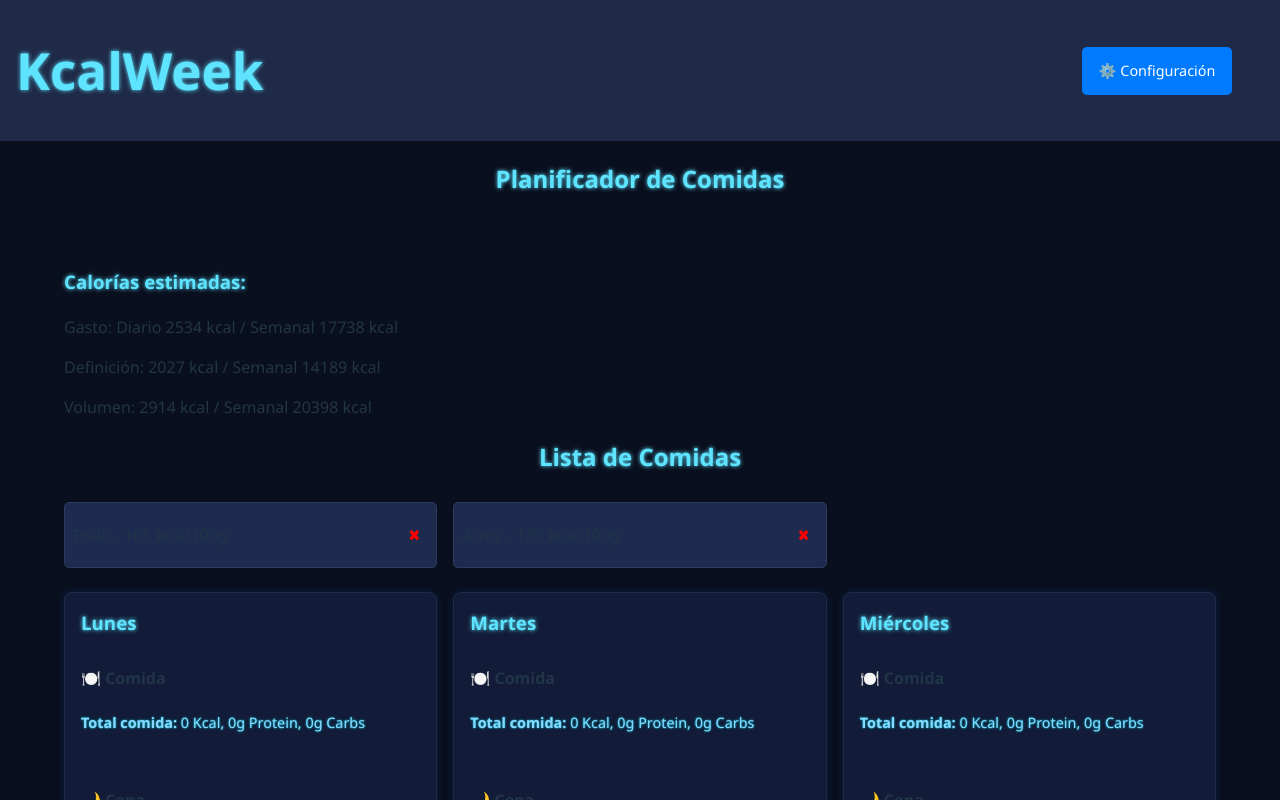
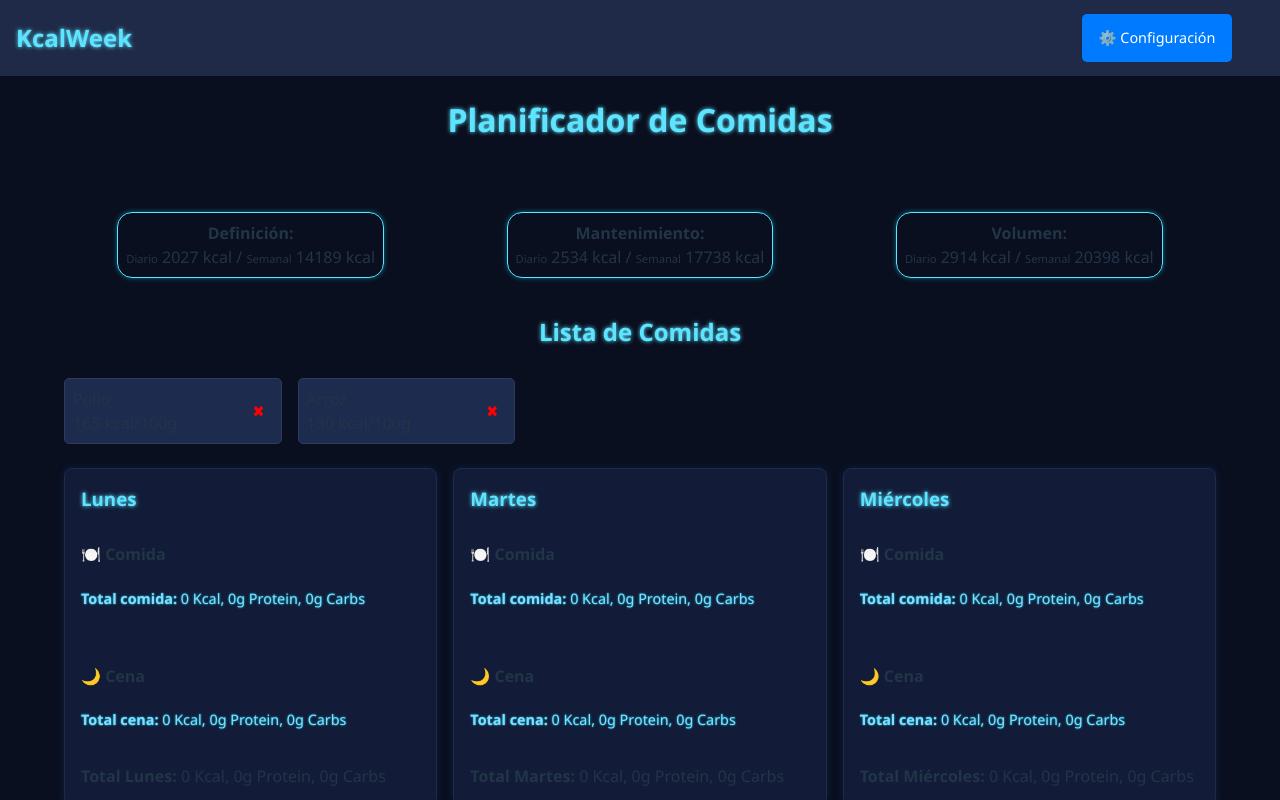
Before and after one commit to TamaraFdez/KcalWeek, a React (Vite) app: page / in a window 1280 px wide. Shown: the top 800 px of the page. Built offline with nearby package versions, Linux system fonts and the light colour scheme.

Commit message:
feat: update layout and styling for calorie info and food list components

```diff
--- a/src/App.css
+++ b/src/App.css
@@ -69,9 +69,10 @@ button:active{
 }
 .food-items{
   display: grid;
-  grid-template-columns: repeat(auto-fill, minmax(300px, 1fr));
+  grid-template-columns: repeat(auto-fill, minmax(200px, 1fr));
   gap: 1rem;
   padding: 0;
+
 }
 .draggrable-item {
   padding: 0.5rem;
@@ -194,8 +195,9 @@ input[type="number"] {
   color: white;
   width: 100%;
 }
-h2{
+h1{
   text-align: center;
+  font-size: 2rem;
 }
 .navbar-header{
   display: flex;
@@ -265,3 +267,19 @@ h2{
   min-height: 100px;
   width: 100%;
 }
+.calorie-info{
+  display: flex;
+  flex-direction: row;
+  justify-content: space-around;
+  gap: 1rem;
+   p{
+    border: 1px solid #5ee4ff;
+    padding: 0.5rem;
+    border-radius: 15px;
+    text-align: center;
+    box-shadow: 0 0 5px #00e1ff77;
+     span{
+      font-size: 0.7rem;
+    }
+   }
+}
--- a/src/components/CalorieInfo.jsx
+++ b/src/components/CalorieInfo.jsx
@@ -10,10 +10,9 @@ export default function CalorieInfo({ usuario }) {
 
     return (
       <div className="calorie-info">
-        <h3>Calorías estimadas:</h3>
-        <p>Gasto: Diario {gastoDiario} kcal / Semanal {gastoDiario * 7} kcal</p>
-        <p>Definición: {definicion} kcal / Semanal {definicion * 7} kcal</p>
-        <p>Volumen: {volumen} kcal / Semanal {volumen * 7} kcal</p>
+        <p><strong>Definición:</strong> <br /><span>Diario</span> {definicion} kcal / <span>Semanal</span> {definicion * 7} kcal</p>
+        <p><strong>Mantenimiento:</strong> <br /><span>Diario</span> {gastoDiario} kcal / <span>Semanal</span> {gastoDiario * 7} kcal</p>
+        <p> <strong>Volumen:</strong> <br /><span>Diario</span> {volumen} kcal / <span>Semanal</span> {volumen * 7} kcal</p>
       </div>
     );
   }
--- a/src/components/FoodList.jsx
+++ b/src/components/FoodList.jsx
@@ -5,7 +5,8 @@ export default function FoodList({ foodItems, handleDragStart, borrarComida }) {
         <ul className="food-items">
           {foodItems.map(item => (
             <li key={item.id} draggable onDragStart={() => handleDragStart(item.id)} className="draggrable-item">
-              {item.name} - {item.kcal} kcal/100g
+              {item.name} <br />
+              {item.kcal} kcal/100g
               <button className="boton-delete" onClick={() => borrarComida(item.id)}>✖</button>
             </li>
           ))}
--- a/src/components/Navbar.jsx
+++ b/src/components/Navbar.jsx
@@ -32,13 +32,13 @@ const Navbar = ({
     <nav className="navbar">
         <div className="navbar-header">
 
-      <h1>KcalWeek </h1>
+      <h2>KcalWeek </h2>
 
       <button onClick={toggleDropdown} className="dropdown-toggle">
         ⚙️ Configuración
       </button>
       </div>
-      <h2>Planificador de Comidas</h2>
+      <h1>Planificador de Comidas</h1>
 
       {mostrarFormularios && (
         <div ref={dropdownRef} className="dropdown-menu">
```
